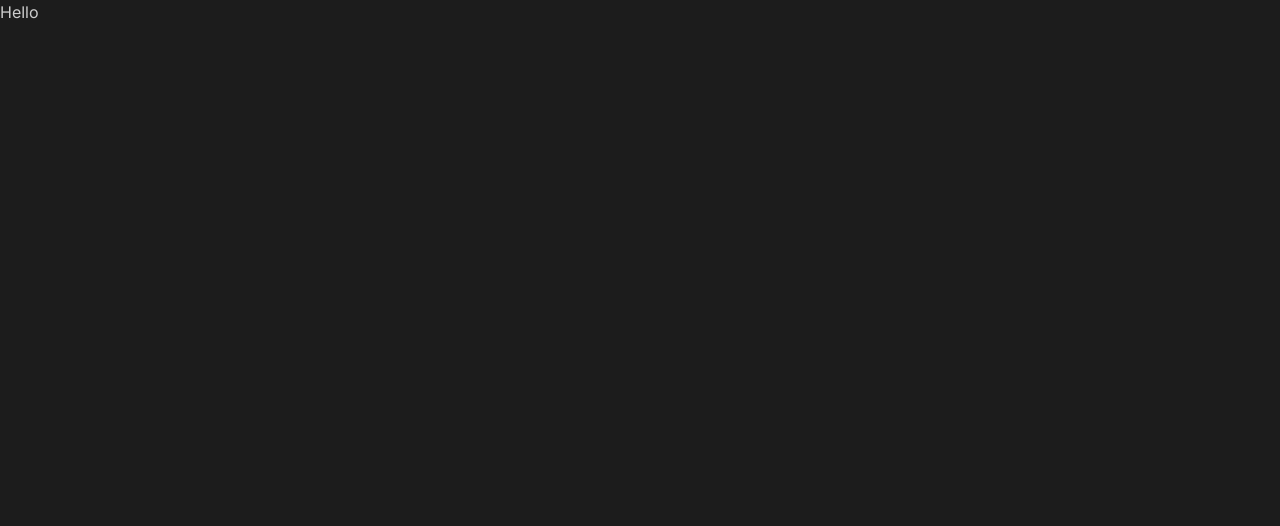
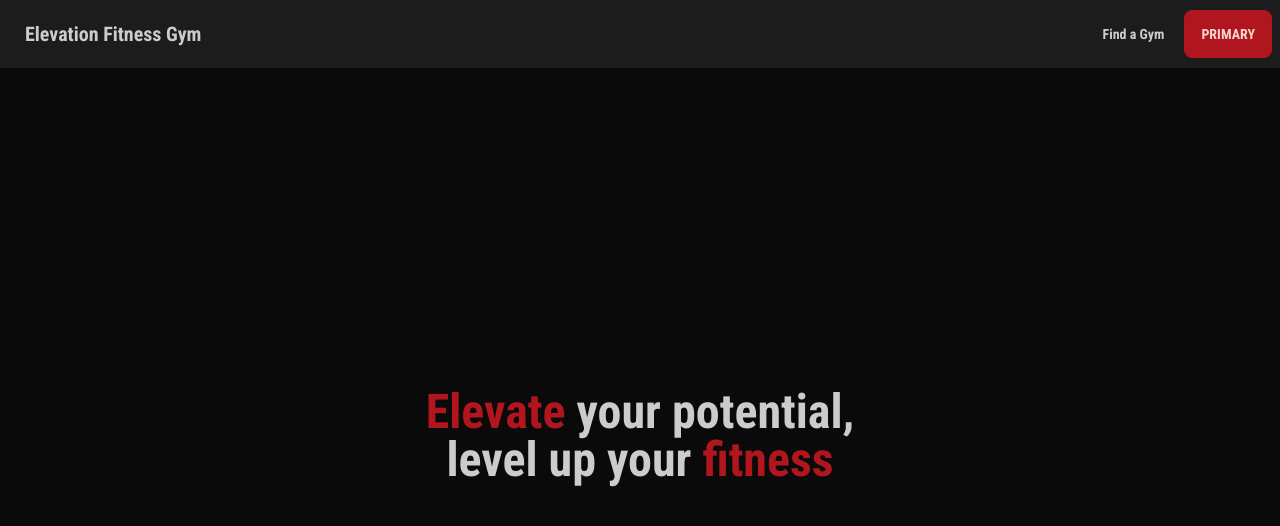
Before and after one commit to jlawcordova/elevation-fitness-gym, a Next.js app: page / in a window 1280 px wide. Shown: the top 526 px of the page. Built offline with nearby package versions, Linux system fonts and the light colour scheme.

Commit message:
feat: create home page

```diff
--- /dev/null
+++ b/app/components/hero.tsx
@@ -0,0 +1,14 @@
+export default function Hero() {
+  return (
+    <div className="hero min-h-[calc(100vh-4rem)] bg-base-200">
+      <div className="hero-content text-center">
+        <div className="max-w-md">
+          <h1 className="text-5xl font-bold">
+            <span className="text-primary">Elevate</span> your potential, level
+            up your <span className="text-primary">fitness</span>
+          </h1>
+        </div>
+      </div>
+    </div>
+  );
+}
--- /dev/null
+++ b/app/components/navbar.tsx
@@ -0,0 +1,19 @@
+export default function Navbar() {
+  return (
+    <div className="navbar bg-base-100 shadow-sm">
+      <div className="flex-1">
+        <a className="btn btn-ghost normal-case text-xl">
+          Elevation Fitness Gym
+        </a>
+      </div>
+      <div className="flex-none">
+        <ul className="menu menu-horizontal px-1">
+          <li>
+            <a>Find a Gym</a>
+          </li>
+        </ul>
+      </div>
+      <button className="btn btn-primary">Primary</button>
+    </div>
+  );
+}
--- a/app/layout.tsx
+++ b/app/layout.tsx
@@ -1,8 +1,12 @@
 import "./globals.css";
 import type { Metadata } from "next";
-import { Inter } from "next/font/google";
+import { Roboto_Condensed } from "next/font/google";
+import Navbar from "./components/navbar";
 
-const inter = Inter({ subsets: ["latin"] });
+const roboto_condensed = Roboto_Condensed({
+  subsets: ["latin"],
+  weight: ["700"],
+});
 
 export const metadata: Metadata = {
   title: "Elevation Fitness Gym",
@@ -17,7 +21,10 @@ export default function RootLayout({
 }) {
   return (
     <html lang="en">
-      <body className={inter.className}>{children}</body>
+      <body className={roboto_condensed.className}>
+        <Navbar></Navbar>
+        {children}
+      </body>
     </html>
   );
 }
--- a/app/page.tsx
+++ b/app/page.tsx
@@ -1,3 +1,5 @@
+import Hero from "./components/hero";
+
 export default function Home() {
-  return <main>Hello</main>;
+  return <Hero></Hero>;
 }
```
